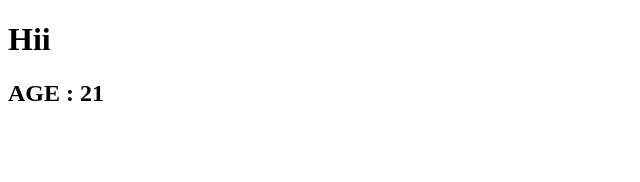
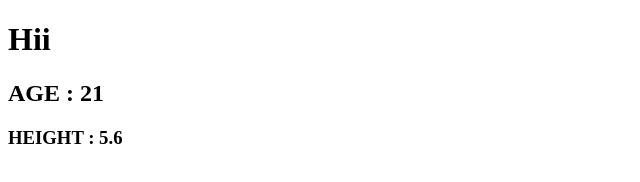
Before and after one commit to Vishwanathanselvamoorthy/GitHub-Practice, a plain HTML site: page src/index.html in a window 1280 px wide. Shown: the whole page, without its empty margins (0-640 px from the left). Drawn offline with Linux system fonts and the light colour scheme.

Commit message:
height update

```diff
--- a/src/index.html
+++ b/src/index.html
@@ -11,5 +11,7 @@
 
     <h2>AGE : 21</h2>
 
+    <h3>HEIGHT : 5.6</h3>
+
 </body>
 </html>
```
